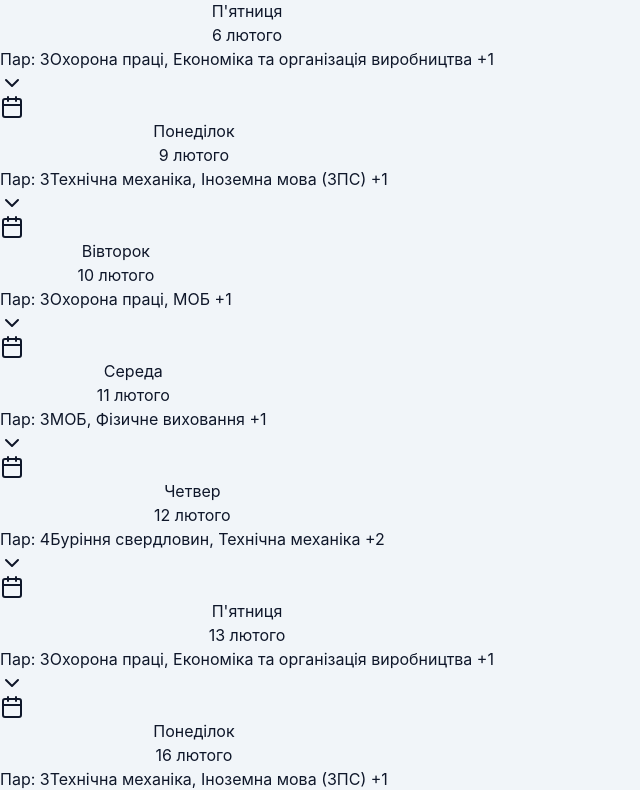
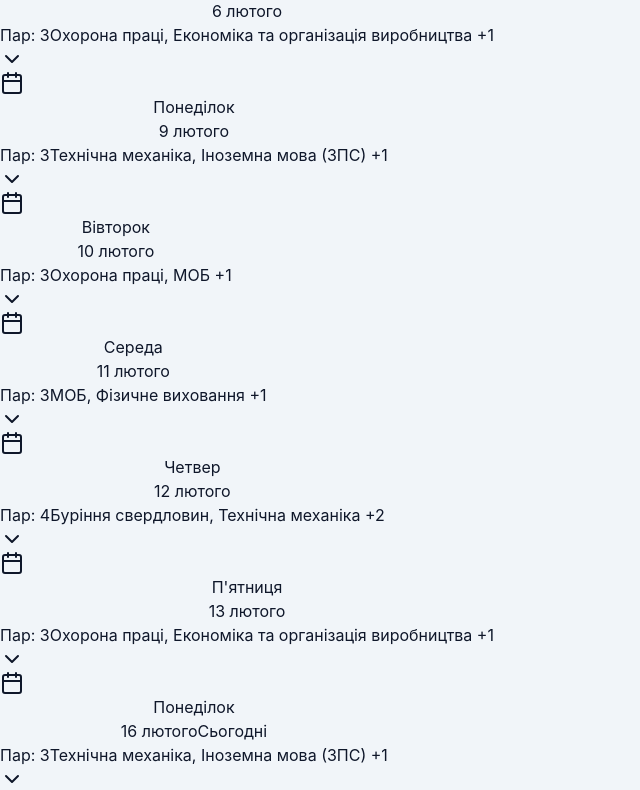
Before and after one commit to xx0loxi/calendar-2.0, a React (Vite) app: page / in a window 1280 px wide. Shown: the part 805-1595 px from the top of the page, without its empty margins (0-640 px from the left). Built offline with nearby package versions, Linux system fonts and the light colour scheme.

Commit message:
Update to 3.1.4: Refined month animations

```diff
--- a/src/App.tsx
+++ b/src/App.tsx
@@ -150,6 +150,7 @@ function App() {
     const day = String(date.getDate()).padStart(2, '0');
     return `${year}-${month}-${day}`;
   };
+  const todayKey = getDateKey(today);
 
   const getMonthDays = (monthDate: Date) => {
     const year = monthDate.getFullYear();
@@ -360,7 +361,7 @@ function App() {
             </div>
             <div className={`flex items-center gap-2 px-3 py-1.5 rounded-full border shadow-sm transition-all ${
               monthMissedCount > 0
-                ? 'bg-red-50/90 dark:bg-red-950/40 text-red-700 dark:text-red-300 border-red-200 dark:border-red-900/70 shadow-red-100/60 dark:shadow-red-950/40'
+                ? 'bg-red-200 dark:bg-red-800/70 text-red-800 dark:text-red-100 border-red-300 dark:border-red-700 shadow-red-200/80 dark:shadow-red-950/60 glow-red'
                 : 'bg-slate-50/90 dark:bg-slate-800/70 text-slate-500 dark:text-slate-300 border-slate-200 dark:border-slate-700'
             }`}>
               <span className="text-xs font-bold uppercase tracking-wider">Пропуски</span>
@@ -404,7 +405,7 @@ function App() {
                 {monthTitle}
               </span>
               {isCurrentMonth && (
-                <span className="text-[11px] font-semibold text-emerald-700 dark:text-emerald-300 bg-emerald-50/90 dark:bg-emerald-900/40 border border-emerald-200 dark:border-emerald-900/60 px-2 py-0.5 rounded-full shadow-sm glow-soft">
+                <span className="text-[11px] font-semibold text-emerald-700 dark:text-emerald-300 bg-emerald-50/90 dark:bg-emerald-900/40 border border-emerald-200 dark:border-emerald-900/60 px-2 py-0.5 rounded-full shadow-sm glow-soft badge-enter">
                   Поточний місяць
                 </span>
               )}
@@ -422,18 +423,17 @@ function App() {
 
       <main className="max-w-md mx-auto px-4 py-4 space-y-3 relative">
         <div className="flex justify-center -my-0.5">
-          <span className="text-[11px] font-semibold text-slate-500 dark:text-slate-300 uppercase tracking-wider bg-slate-50/90 dark:bg-slate-800/70 border border-slate-200 dark:border-slate-700 px-2 py-0.5 rounded-full shadow-sm">Версія 3.1.1</span>
+          <span className="text-[11px] font-semibold text-slate-500 dark:text-slate-300 uppercase tracking-wider bg-slate-50/90 dark:bg-slate-800/70 border border-slate-200 dark:border-slate-700 px-2 py-0.5 rounded-full shadow-sm">Версія 3.1.4</span>
         </div>
         <form onSubmit={addCustomLesson} className="bg-white dark:bg-slate-900 rounded-2xl border border-slate-200 dark:border-slate-800 shadow-sm p-4 space-y-3 fade-in-soft">
           <div className="flex items-center justify-between">
             <div>
-              <h3 className="text-sm font-semibold text-slate-900 dark:text-slate-100">Додати свою пару</h3>
-              <p className="text-xs text-slate-500 dark:text-slate-400">Наприклад, непланова пара</p>
+              <h3 className="text-sm font-semibold text-slate-900 dark:text-slate-100 mt-1">Додати свою пару</h3>
             </div>
             <button
               type="button"
               onClick={() => setIsFormOpen(prev => !prev)}
-              className="inline-flex items-center gap-1.5 rounded-xl px-3 py-2 text-xs font-semibold transition-all duration-200 border border-slate-200 dark:border-slate-700 bg-slate-50/90 dark:bg-slate-800/70 text-slate-600 dark:text-slate-300 hover:bg-slate-100 dark:hover:bg-slate-700 active:scale-95"
+              className="inline-flex items-center gap-1.5 rounded-xl px-3 py-2 text-xs font-semibold transition-all duration-200 border border-slate-200 dark:border-slate-700 bg-slate-50/90 dark:bg-slate-800/70 text-slate-600 dark:text-slate-300 hover:bg-slate-100 dark:hover:bg-slate-700 active:scale-95 mt-1"
               aria-expanded={isFormOpen}
             >
               <span>{isFormOpen ? 'Згорнути' : 'Розгорнути'}</span>
@@ -530,6 +530,7 @@ function App() {
         >
         {monthDays.map((day) => {
           const dateLabel = day.date.toLocaleDateString('uk-UA', { day: 'numeric', month: 'long' });
+          const isToday = day.dateKey === todayKey;
           const dateExtra = customLessons[day.dateKey] ?? [];
           const legacyExtra = customLessons[day.dayId] ?? [];
           const customSourceById = new Map<string, string>();
@@ -552,32 +553,42 @@ function App() {
             return missedLessons.has(lessonKey) || missedLessons.has(legacyLessonKey) ? acc + 1 : acc;
           }, 0);
           return (
-          <div key={dayKey} className="bg-white dark:bg-slate-900 rounded-2xl shadow-sm border border-slate-200 dark:border-slate-800 overflow-hidden fade-in-soft transform-gpu transition-transform duration-200 hover:-translate-y-0.5">
+          <div key={dayKey} className={`day-card bg-white dark:bg-slate-900 rounded-2xl shadow-sm border border-slate-200 dark:border-slate-800 overflow-hidden fade-in-soft transform-gpu transition-transform duration-200 hover:-translate-y-0.5 ${isToday ? 'ring-1 ring-emerald-200/80 dark:ring-emerald-800/80' : ''}`}>
             <button
               type="button"
               onClick={() => toggleDayOpen(dayKey)}
-              className="day-toggle w-full text-left bg-slate-50/90 dark:bg-slate-800/70 backdrop-blur px-3 py-3 border-b border-slate-200 dark:border-slate-700 flex items-center gap-2 hover:bg-slate-100 dark:hover:bg-slate-700/70 transition-all"
+              className={`day-toggle w-full text-left bg-white/95 dark:bg-slate-900/80 backdrop-blur px-3.5 py-3.5 border-b border-slate-200/80 dark:border-slate-700/80 flex items-center gap-3 transition-all duration-300 hover:bg-slate-50 dark:hover:bg-slate-800/80 shadow-[0_1px_6px_rgba(15,23,42,0.06)] ${isOpen ? 'rounded-t-2xl' : 'rounded-2xl'}`}
+              style={{ transitionDelay: isOpen ? '0ms' : '160ms' }}
               aria-expanded={isOpen}
             >
-              <div className="p-1.5 bg-blue-100 dark:bg-blue-900/40 text-blue-600 dark:text-blue-300 rounded-lg">
+              <div className="p-2 bg-blue-100/80 dark:bg-blue-900/40 text-blue-600 dark:text-blue-300 rounded-xl shadow-sm">
                 <Calendar className="w-4 h-4" />
               </div>
               <div className="flex-1 min-w-0">
                 <h2 className="font-semibold text-slate-800 dark:text-slate-100 text-sm leading-tight">{day.dayName}</h2>
+                <div className="flex items-center gap-2">
                   <span className="text-[11px] font-semibold text-slate-500 dark:text-slate-300">{dateLabel}</span>
-                <div className={`day-preview text-[11px] text-slate-500 dark:text-slate-400 mt-0.5 flex flex-wrap gap-x-2 gap-y-0.5 ${isOpen ? 'is-hidden' : ''}`}>
+                  {isToday && (
+                    <span className="text-[10px] font-semibold px-2 py-0.5 rounded-full bg-emerald-50/90 dark:bg-emerald-900/40 text-emerald-700 dark:text-emerald-300 border border-emerald-200/70 dark:border-emerald-900/60">
+                      Сьогодні
+                    </span>
+                  )}
+                </div>
+                <div className={`day-preview text-[11px] text-slate-500 dark:text-slate-400 mt-1 flex flex-wrap gap-x-2 gap-y-0.5 ${isOpen ? 'is-hidden' : ''}`}>
                   <span className="font-semibold text-slate-600 dark:text-slate-300">Пар: {lessonCount}</span>
                   {previewSubjects && (
                     <span className="truncate max-w-[160px]">{previewSubjects}{moreCount > 0 ? ` +${moreCount}` : ''}</span>
                   )}
                 </div>
               </div>
+              <div className="flex items-center gap-2">
                 {!isOpen && missedCount > 0 && (
-                <span className="min-w-[24px] h-6 px-1 rounded-full bg-red-100 dark:bg-red-900/60 text-red-700 dark:text-red-200 text-xs font-bold flex items-center justify-center border border-red-200 dark:border-red-800/70 shadow-sm shadow-red-100/70 dark:shadow-red-950/50">
+                  <span className="min-w-[24px] h-6 px-1 rounded-full bg-red-200 dark:bg-red-800/70 text-red-800 dark:text-red-100 text-xs font-bold flex items-center justify-center border border-red-300 dark:border-red-700 shadow-sm shadow-red-200/80 dark:shadow-red-950/60">
                     {missedCount}
                   </span>
                 )}
                 <ChevronDown className={`w-4 h-4 text-slate-500 dark:text-slate-300 transition-transform duration-500 ${isOpen ? 'rotate-180' : 'rotate-0'}`} />
+              </div>
             </button>
 
             <div className={`collapsible-panel ${isOpen ? 'is-open' : ''}`}>
@@ -591,8 +602,8 @@ function App() {
                 return (
                   <div
                     key={lessonKey}
-                    className={`p-4 transition-all duration-250 slide-in rounded-2xl ${
-                      isMissed ? 'bg-red-50/80 dark:bg-red-950/30 border border-red-200/70 dark:border-red-900/60 shadow-sm shadow-red-100/60 dark:shadow-red-950/40' : 'bg-white dark:bg-slate-900 hover:bg-slate-50/90 dark:hover:bg-slate-800/70 hover:shadow-sm'
+                    className={`p-4 last:pb-3 transition-all duration-250 slide-in ${
+                      isMissed ? 'bg-red-50/80 dark:bg-red-950/30 border border-red-200/70 dark:border-red-900/60 shadow-sm shadow-red-100/60 dark:shadow-red-950/40' : 'bg-white dark:bg-slate-900 border border-slate-200/70 dark:border-slate-800 hover:bg-slate-50/90 dark:hover:bg-slate-800/70 hover:shadow-sm'
                     }`}
                   >
                     <div className="flex justify-between items-start gap-4">
@@ -617,23 +628,41 @@ function App() {
                             )}
                           </div>
 
-                          <div className="flex flex-wrap gap-y-1 gap-x-3 text-sm text-slate-500 dark:text-slate-300">
-                            <div className="flex items-center gap-1 bg-slate-50 dark:bg-slate-800/80 px-2 py-0.5 rounded text-xs font-medium border border-slate-200 dark:border-slate-700">
-                              <MapPin className="w-3 h-3 text-slate-400 dark:text-slate-400" />
+                          <div className={`flex flex-wrap gap-y-1 gap-x-3 text-sm ${
+                            isMissed ? 'text-red-600 dark:text-red-200' : 'text-slate-500 dark:text-slate-300'
+                          }`}>
+                            <div className={`flex items-center gap-1 px-2 py-0.5 rounded text-xs font-medium border ${
+                              isMissed
+                                ? 'bg-red-50/80 dark:bg-red-950/40 border-red-200/70 dark:border-red-900/60'
+                                : 'bg-slate-50 dark:bg-slate-800/80 border-slate-200 dark:border-slate-700'
+                            }`}>
+                              <MapPin className={`w-3 h-3 ${isMissed ? 'text-red-400 dark:text-red-300' : 'text-slate-400 dark:text-slate-400'}`} />
                               <span>{lesson.room}</span>
                             </div>
-                            <div className="flex items-center gap-1 bg-slate-50 dark:bg-slate-800/80 px-2 py-0.5 rounded text-xs font-medium border border-slate-200 dark:border-slate-700">
-                              <User className="w-3 h-3 text-slate-400 dark:text-slate-400" />
+                            <div className={`flex items-center gap-1 px-2 py-0.5 rounded text-xs font-medium border ${
+                              isMissed
+                                ? 'bg-red-50/80 dark:bg-red-950/40 border-red-200/70 dark:border-red-900/60'
+                                : 'bg-slate-50 dark:bg-slate-800/80 border-slate-200 dark:border-slate-700'
+                            }`}>
+                              <User className={`w-3 h-3 ${isMissed ? 'text-red-400 dark:text-red-300' : 'text-slate-400 dark:text-slate-400'}`} />
                               <span>{lesson.teacher}</span>
                             </div>
                           </div>
+                          {isCustom && customSourceKey && (
+                            <button
+                              onClick={() => removeCustomLesson(customSourceKey, lesson.id)}
+                              className="mt-2 text-[11px] font-semibold px-2 py-1 rounded-lg border border-red-200/70 dark:border-red-900/70 text-red-600 dark:text-red-300 bg-red-50/70 dark:bg-red-950/30 hover:bg-red-100/80 dark:hover:bg-red-900/40 transition-all"
+                            >
+                              Видалити
+                            </button>
+                          )}
                         </div>
                       </div>
 
                       <div className="flex flex-col items-end gap-2">
                         <button
                           onClick={() => toggleMissed(lessonKey, legacyLessonKey)}
-                          className={`flex-shrink-0 p-2 rounded-xl transition-all duration-200 active:scale-95 ${
+                          className={`missed-toggle flex-shrink-0 p-2 rounded-xl transition-all duration-300 ${
                             isMissed
                               ? 'bg-red-100 dark:bg-red-900/60 text-red-600 dark:text-red-300 shadow-inner'
                               : 'bg-slate-100 dark:bg-slate-800 text-slate-400 dark:text-slate-400 hover:bg-slate-200 dark:hover:bg-slate-700 hover:text-slate-600 dark:hover:text-slate-100'
@@ -642,14 +671,6 @@ function App() {
                         >
                           {isMissed ? <XCircle className="w-6 h-6" /> : <CheckCircle2 className="w-6 h-6" />}
                         </button>
-                        {isCustom && customSourceKey && (
-                          <button
-                            onClick={() => removeCustomLesson(customSourceKey, lesson.id)}
-                            className="text-[11px] font-semibold px-2 py-1 rounded-lg border border-red-200/70 dark:border-red-900/70 text-red-600 dark:text-red-300 bg-red-50/70 dark:bg-red-950/30 hover:bg-red-100/80 dark:hover:bg-red-900/40 transition-all"
-                          >
-                            Видалити
-                          </button>
-                        )}
                       </div>
                     </div>
                   </div>
--- a/src/index.css
+++ b/src/index.css
@@ -57,7 +57,7 @@ html.dark {
 }
 
 .slide-in {
-  animation: slide-in 0.42s cubic-bezier(0.22, 1, 0.36, 1) both;
+  animation: slide-in 0.5s cubic-bezier(0.22, 1, 0.36, 1) both;
 }
 
 @keyframes month-enter-next {
@@ -85,7 +85,50 @@ html.dark {
 @keyframes month-title-next {
   from {
     opacity: 0;
-    transform: translateY(6px);
+    transform: translateX(8px);
+  }
+  to {
+    opacity: 1;
+    transform: translateX(0);
+  }
+}
+
+@keyframes month-title-prev {
+  from {
+    opacity: 0;
+    transform: translateX(-8px);
+  }
+  to {
+    opacity: 1;
+    transform: translateX(0);
+  }
+}
+
+@keyframes badge-enter {
+  from {
+    opacity: 0;
+    transform: scale(0.9) translateY(4px);
+  }
+  to {
+    opacity: 1;
+    transform: scale(1) translateY(0);
+  }
+}
+
+.badge-enter {
+  animation: badge-enter 0.4s cubic-bezier(0.2, 0.8, 0.2, 1) both;
+}
+
+.month-grid {
+  /* No transform on grid itself to let children stagger nicely, just opacity */
+  transition: opacity 0.3s ease;
+}
+
+/* Staggered animation for days */
+@keyframes day-enter {
+  from {
+    opacity: 0;
+    transform: translateY(12px);
   }
   to {
     opacity: 1;
@@ -93,34 +136,45 @@ html.dark {
   }
 }
 
-@keyframes month-title-prev {
-  from {
-    opacity: 0;
-    transform: translateY(-6px);
-  }
-  to {
-    opacity: 1;
-    transform: translateY(0);
-  }
+.day-card {
+  animation: day-enter 0.5s cubic-bezier(0.16, 1, 0.3, 1) backwards;
 }
 
-.month-grid {
-  animation-duration: 0.45s;
-  animation-timing-function: cubic-bezier(0.22, 1, 0.36, 1);
-  animation-fill-mode: both;
-}
-
-.month-grid.is-next {
-  animation-name: month-enter-next;
-}
-
-.month-grid.is-prev {
-  animation-name: month-enter-prev;
-}
+.day-card:nth-child(1) { animation-delay: 0.02s; }
+.day-card:nth-child(2) { animation-delay: 0.04s; }
+.day-card:nth-child(3) { animation-delay: 0.06s; }
+.day-card:nth-child(4) { animation-delay: 0.08s; }
+.day-card:nth-child(5) { animation-delay: 0.10s; }
+.day-card:nth-child(6) { animation-delay: 0.12s; }
+.day-card:nth-child(7) { animation-delay: 0.14s; }
+.day-card:nth-child(8) { animation-delay: 0.16s; }
+.day-card:nth-child(9) { animation-delay: 0.18s; }
+.day-card:nth-child(10) { animation-delay: 0.20s; }
+.day-card:nth-child(11) { animation-delay: 0.22s; }
+.day-card:nth-child(12) { animation-delay: 0.24s; }
+.day-card:nth-child(13) { animation-delay: 0.26s; }
+.day-card:nth-child(14) { animation-delay: 0.28s; }
+.day-card:nth-child(15) { animation-delay: 0.30s; }
+.day-card:nth-child(16) { animation-delay: 0.32s; }
+.day-card:nth-child(17) { animation-delay: 0.34s; }
+.day-card:nth-child(18) { animation-delay: 0.36s; }
+.day-card:nth-child(19) { animation-delay: 0.38s; }
+.day-card:nth-child(20) { animation-delay: 0.40s; }
+.day-card:nth-child(21) { animation-delay: 0.42s; }
+.day-card:nth-child(22) { animation-delay: 0.44s; }
+.day-card:nth-child(23) { animation-delay: 0.46s; }
+.day-card:nth-child(24) { animation-delay: 0.48s; }
+.day-card:nth-child(25) { animation-delay: 0.50s; }
+.day-card:nth-child(26) { animation-delay: 0.52s; }
+.day-card:nth-child(27) { animation-delay: 0.54s; }
+.day-card:nth-child(28) { animation-delay: 0.56s; }
+.day-card:nth-child(29) { animation-delay: 0.58s; }
+.day-card:nth-child(30) { animation-delay: 0.60s; }
+.day-card:nth-child(31) { animation-delay: 0.62s; }
 
 .month-title {
-  animation-duration: 0.35s;
-  animation-timing-function: cubic-bezier(0.22, 1, 0.36, 1);
+  animation-duration: 0.4s;
+  animation-timing-function: cubic-bezier(0.2, 0.8, 0.2, 1);
   animation-fill-mode: both;
 }
 
@@ -143,6 +197,23 @@ html.dark {
 
 .glow-soft {
   animation: glow 2.2s ease-in-out infinite;
+}
+
+.glow-red {
+  animation: glow-red 1.9s ease-in-out infinite;
+}
+
+@keyframes glow-red {
+  0%, 100% {
+    box-shadow: 0 0 0 rgba(239, 68, 68, 0);
+  }
+  50% {
+    box-shadow: 0 0 16px rgba(239, 68, 68, 0.35);
+  }
+}
+
+.missed-toggle {
+  transition: background-color 0.35s ease, color 0.35s ease, box-shadow 0.35s ease;
 }
 
 .device-iphone-11 body {
```
Lines whose indentation alone changed are shown as unchanged.
